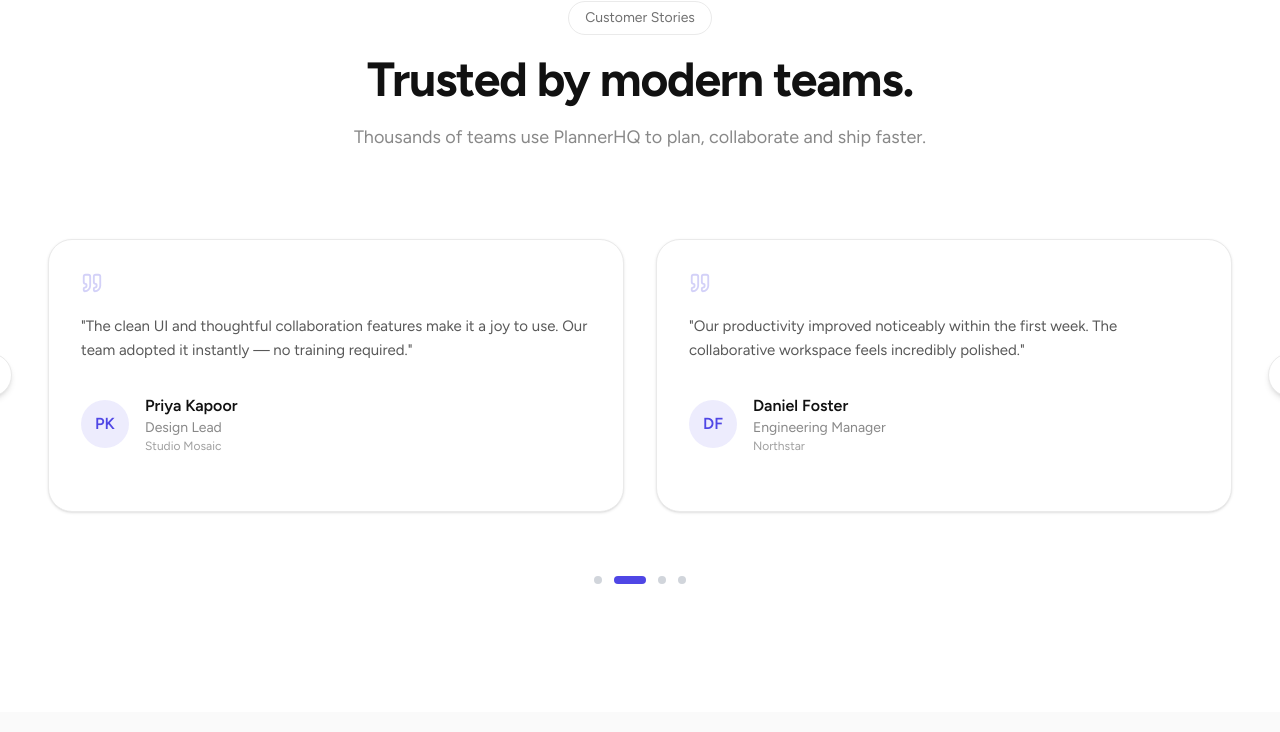
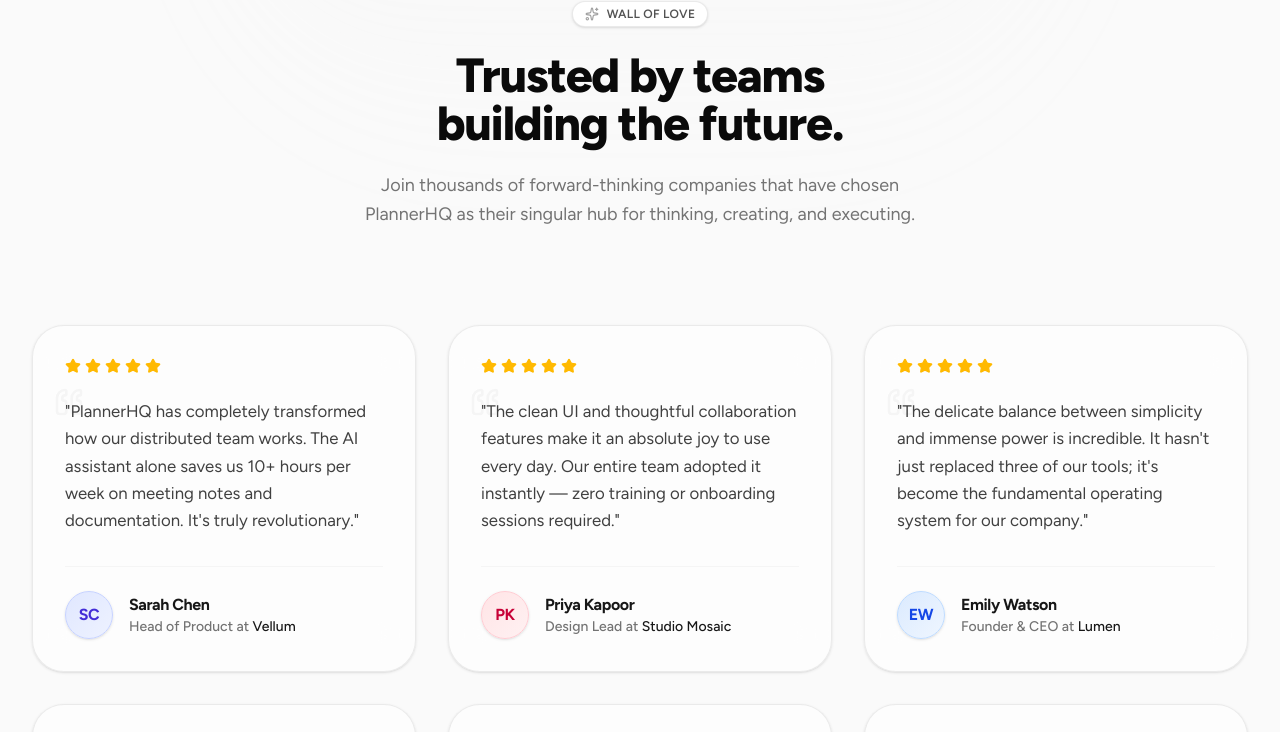
Before and after one commit to dariogeorge21/plannerhq, a Next.js app: page / in a window 1280 px wide. Shown: the part 7780-8512 px from the top of the page. Built offline with nearby package versions, Linux system fonts and the light colour scheme.

Commit message:
feat: Revamp Testimonials component with enhanced design, updated quotes, and improved layout

```diff
--- a/src/components/landingPage/testimonials.tsx
+++ b/src/components/landingPage/testimonials.tsx
@@ -1,7 +1,7 @@
 "use client";
 
-import { useEffect, useState } from "react";
-import { ChevronLeft, ChevronRight, Quote } from "lucide-react";
+import { motion } from "framer-motion";
+import { Star, Sparkles, Quote } from "lucide-react";
 
 const testimonials = [
   {
@@ -9,207 +9,158 @@ const testimonials = [
     role: "Head of Product",
     company: "Vellum",
     quote:
-      "PlannerHQ has transformed how our distributed team works. The AI assistant alone saves us 10+ hours per week on meeting notes and documentation.",
+      "PlannerHQ has completely transformed how our distributed team works. The AI assistant alone saves us 10+ hours per week on meeting notes and documentation. It's truly revolutionary.",
     avatar: "SC",
+    color: "from-indigo-100 to-indigo-50 border-indigo-200 text-indigo-700",
   },
   {
     name: "Marcus Rodriguez",
-    role: "CTO",
+    role: "Chief Technology Officer",
     company: "Aether Labs",
     quote:
-      "Finally, a workspace that combines docs, tasks, and calendars without feeling bloated. The real-time collaboration is buttery smooth.",
+      "Finally, a workspace that combines docs, tasks, and calendars without feeling bloated or sluggish. The real-time collaboration is buttery smooth, even with 50+ people in a document.",
     avatar: "MR",
+    color: "from-emerald-100 to-emerald-50 border-emerald-200 text-emerald-700",
   },
   {
     name: "Priya Kapoor",
     role: "Design Lead",
     company: "Studio Mosaic",
     quote:
-      "The clean UI and thoughtful collaboration features make it a joy to use. Our team adopted it instantly — no training required.",
+      "The clean UI and thoughtful collaboration features make it an absolute joy to use every day. Our entire team adopted it instantly — zero training or onboarding sessions required.",
     avatar: "PK",
+    color: "from-rose-100 to-rose-50 border-rose-200 text-rose-700",
   },
   {
     name: "Daniel Foster",
-    role: "Engineering Manager",
+    role: "VP of Engineering",
     company: "Northstar",
     quote:
-      "Our productivity improved noticeably within the first week. The collaborative workspace feels incredibly polished.",
+      "Our shipping velocity improved noticeably within the very first week. The way it bridges the gap between high-level roadmaps and granular daily tasks is unmatched.",
     avatar: "DF",
+    color: "from-amber-100 to-amber-50 border-amber-200 text-amber-700",
   },
   {
     name: "Emily Watson",
-    role: "Founder",
+    role: "Founder & CEO",
     company: "Lumen",
     quote:
-      "The balance between simplicity and power is unmatched. It's become the operating system for our company.",
+      "The delicate balance between simplicity and immense power is incredible. It hasn't just replaced three of our tools; it's become the fundamental operating system for our company.",
     avatar: "EW",
+    color: "from-blue-100 to-blue-50 border-blue-200 text-blue-700",
   },
   {
-    name: "Alex Kim",
-    role: "Operations Lead",
-    company: "Nimbus",
+    name: "James Wilson",
+    role: "Operations Director",
+    company: "Velocity",
     quote:
-      "Everything feels fast and intuitive. We replaced three separate tools with PlannerHQ.",
-    avatar: "AK",
+      "We audited half a dozen platforms before landing on PlannerHQ. The enterprise-grade security combined with a consumer-grade user experience made it the easiest decision we've made all year.",
+    avatar: "JW",
+    color: "from-purple-100 to-purple-50 border-purple-200 text-purple-700",
   },
-  {
-    name: "Sofia Martinez",
-    role: "Product Manager",
-    company: "Echo",
-    quote:
-      "The AI features are a game-changer. It helps us stay organized and focused without adding overhead.",
-    avatar: "SM",
-  }
 ];
 
-const CARDS_VISIBLE = 2;
+export default function Testimonials() {
+  return (
+    <section className="relative w-full overflow-hidden bg-[#FAFAFA] py-24 sm:py-32 selection:bg-indigo-500/30">
+      {/* Background Decorative Elements */}
+      <div className="absolute inset-0 z-0 pointer-events-none flex items-center justify-center">
+        <div className="absolute top-0 w-[800px] h-[600px] bg-gradient-to-b from-neutral-200/40 to-transparent blur-3xl rounded-full opacity-50 -translate-y-1/2" />
+      </div>
 
-export default function Testimonials() {
-  const [page, setPage] = useState(0);
+      <div className="relative z-10 max-w-7xl mx-auto px-6 lg:px-8">
 
-  const totalPages = Math.ceil(
-    testimonials.length / CARDS_VISIBLE
-  );
+        {/* Section Header */}
+        <div className="text-center max-w-3xl mx-auto mb-16 lg:mb-24">
+          <motion.div
+            initial={{ opacity: 0, y: 10 }}
+            whileInView={{ opacity: 1, y: 0 }}
+            viewport={{ once: true }}
+            transition={{ duration: 0.5 }}
+            className="inline-flex items-center gap-2 rounded-full border border-neutral-200/80 bg-white px-3 py-1 mb-6 shadow-sm"
+          >
+            <Sparkles className="w-3.5 h-3.5 text-neutral-400" />
+            <span className="text-xs font-semibold text-neutral-600 tracking-wide uppercase">
+              Wall of Love
+            </span>
+          </motion.div>
 
-  useEffect(() => {
-    const interval = setInterval(() => {
-      setPage((prev) => (prev + 1) % totalPages);
-    }, 5000);
+          <motion.h2
+            initial={{ opacity: 0, y: 10 }}
+            whileInView={{ opacity: 1, y: 0 }}
+            viewport={{ once: true }}
+            transition={{ duration: 0.5, delay: 0.1 }}
+            className="text-4xl md:text-5xl font-extrabold tracking-tight text-neutral-950 text-balance mb-6"
+          >
+            Trusted by teams building the future.
+          </motion.h2>
 
-    return () => clearInterval(interval);
-  }, [totalPages]);
+          <motion.p
+            initial={{ opacity: 0, y: 10 }}
+            whileInView={{ opacity: 1, y: 0 }}
+            viewport={{ once: true }}
+            transition={{ duration: 0.5, delay: 0.2 }}
+            className="text-lg text-neutral-500 leading-relaxed text-balance max-w-2xl mx-auto"
+          >
+            Join thousands of forward-thinking companies that have chosen PlannerHQ as their singular hub for thinking, creating, and executing.
+          </motion.p>
+        </div>
 
-  const next = () => {
-    setPage((prev) => (prev + 1) % totalPages);
-  };
+        {/* Masonry Grid */}
+        <div className="columns-1 md:columns-2 lg:columns-3 gap-6 lg:gap-8 space-y-6 lg:space-y-8">
+          {testimonials.map((testimonial, idx) => (
+            <motion.div
+              key={idx}
+              initial={{ opacity: 0, y: 20 }}
+              whileInView={{ opacity: 1, y: 0 }}
+              viewport={{ once: true, margin: "-50px" }}
+              transition={{ duration: 0.6, delay: idx * 0.1, ease: "easeOut" }}
+              className="break-inside-avoid relative group"
+            >
+              <div className="relative flex flex-col rounded-[2rem] border border-neutral-200/80 bg-white/60 p-8 shadow-sm backdrop-blur-xl transition-all duration-300 hover:shadow-xl hover:shadow-neutral-200/50 hover:bg-white hover:-translate-y-1">
 
-  const prev = () => {
-    setPage((prev) => (prev - 1 + totalPages) % totalPages);
-  };
+                {/* Subtle top glare */}
+                <div className="absolute inset-x-0 top-0 h-px w-full bg-gradient-to-r from-transparent via-white to-transparent opacity-0 group-hover:opacity-100 transition-opacity" />
 
-  return (
-    <section className="bg-white py-24 lg:py-32 overflow-hidden">
-      <div className="max-w-[1400px] mx-auto px-6 lg:px-8">
-        {/* Header */}
-        <div className="text-center max-w-3xl mx-auto mb-16">
-          <span className="inline-flex items-center rounded-full border border-[#EAEAEA] px-4 py-1.5 text-sm text-[#111111]/60 mb-5">
-            Customer Stories
-          </span>
+                {/* Stars */}
+                <div className="flex items-center gap-1 mb-6">
+                  {[...Array(5)].map((_, i) => (
+                    <Star
+                      key={i}
+                      className="w-4 h-4 fill-amber-400 text-amber-400"
+                    />
+                  ))}
+                </div>
 
-          <h2 className="text-3xl lg:text-5xl font-bold tracking-tight text-[#111111]">
-            Trusted by modern teams.
-          </h2>
-
-          <p className="mt-5 text-lg text-[#111111]/50">
-            Thousands of teams use PlannerHQ to plan, collaborate
-            and ship faster.
+                {/* Quote Text */}
+                <div className="relative mb-8 flex-1">
+                  <Quote className="absolute -top-3 -left-3 w-8 h-8 text-neutral-100 -z-10 rotate-180" />
+                  <p className="text-[1.05rem] text-neutral-700 leading-relaxed">
+                    "{testimonial.quote}"
                   </p>
                 </div>
 
-        {/* Carousel */}
-        <div className="relative">
-          {/* Arrows */}
-          <button
-            onClick={prev}
-            className="absolute left-[-3rem] top-1/2 z-20 -translate-y-1/2 -translate-x-4 bg-white border border-[#EAEAEA] rounded-full p-3 shadow-md hover:shadow-lg transition"
+                {/* Author Info */}
+                <div className="flex items-center gap-4 mt-auto border-t border-neutral-100 pt-6">
+                  <div
+                    className={`w-12 h-12 rounded-full bg-gradient-to-br border flex items-center justify-center font-bold tracking-tight shadow-sm ${testimonial.color}`}
                   >
-            <ChevronLeft size={18} />
-          </button>
-
-          <button
-            onClick={next}
-            className="absolute right-[-3rem] top-1/2 z-20 translate-x-4 -translate-y-1/2 bg-white border border-[#EAEAEA] rounded-full p-3 shadow-md hover:shadow-lg transition"
-          >
-            <ChevronRight size={18} />
-          </button>
-
-          <div className="overflow-hidden">
-            <div
-              className="flex transition-transform duration-700 ease-out"
-              style={{
-                transform: `translateX(-${page * 100}%)`,
-              }}
-            >
-              {Array.from({ length: totalPages }).map((_, index) => (
-                <div
-                  key={index}
-                  className="min-w-full grid grid-cols-1 md:grid-cols-2 gap-8 px-4 py-6"
-                >
-                  {testimonials
-                    .slice(
-                      index * CARDS_VISIBLE,
-                      index * CARDS_VISIBLE + CARDS_VISIBLE
-                    )
-                    .map((testimonial) => (
-                      <div
-                        key={testimonial.name}
-                        className="
-                          group
-                          relative
-                          rounded-3xl
-                          border
-                          border-[#EAEAEA]
-                          bg-white
-                          p-8
-                          shadow-sm
-                          hover:shadow-xl
-                          transition-all
-                          duration-300
-                        "
-                      >
-                        {/* Glow */}
-                        <div className="absolute inset-0 rounded-3xl bg-gradient-to-br from-[#4F46E5]/5 to-transparent opacity-0 group-hover:opacity-100 transition-opacity" />
-
-                        <Quote
-                          size={22}
-                          className="text-[#4F46E5]/25 mb-5"
-                        />
-
-                        <p className="relative text-[#111111]/70 leading-relaxed text-[15px] mb-8">
-                          "{testimonial.quote}"
-                        </p>
-
-                        <div className="flex items-center gap-4">
-                          <div className="w-12 h-12 rounded-full bg-[#4F46E5]/10 flex items-center justify-center font-semibold text-[#4F46E5]">
                     {testimonial.avatar}
                   </div>
-
                   <div>
-                            <div className="font-semibold text-[#111111]">
+                    <div className="font-bold text-neutral-900 tracking-tight">
                       {testimonial.name}
                     </div>
-
-                            <div className="text-sm text-[#111111]/50">
-                              {testimonial.role}
-                            </div>
-
-                            <div className="text-xs text-[#111111]/40">
-                              {testimonial.company}
+                    <div className="text-sm font-medium text-neutral-500">
+                      {testimonial.role} at <span className="text-neutral-900">{testimonial.company}</span>
                     </div>
                   </div>
                 </div>
               </div>
+            </motion.div>
           ))}
         </div>
-              ))}
-            </div>
-          </div>
-        </div>
 
-        {/* Pagination */}
-        <div className="flex justify-center gap-3 mt-10">
-          {Array.from({ length: totalPages }).map((_, index) => (
-            <button
-              key={index}
-              onClick={() => setPage(index)}
-              className={`h-2 rounded-full transition-all duration-300 ${
-                page === index
-                  ? "w-8 bg-[#4F46E5]"
-                  : "w-2 bg-[#D1D5DB]"
-              }`}
-            />
-          ))}
-        </div>
       </div>
     </section>
   );
```
Lines whose indentation alone changed are shown as unchanged.
